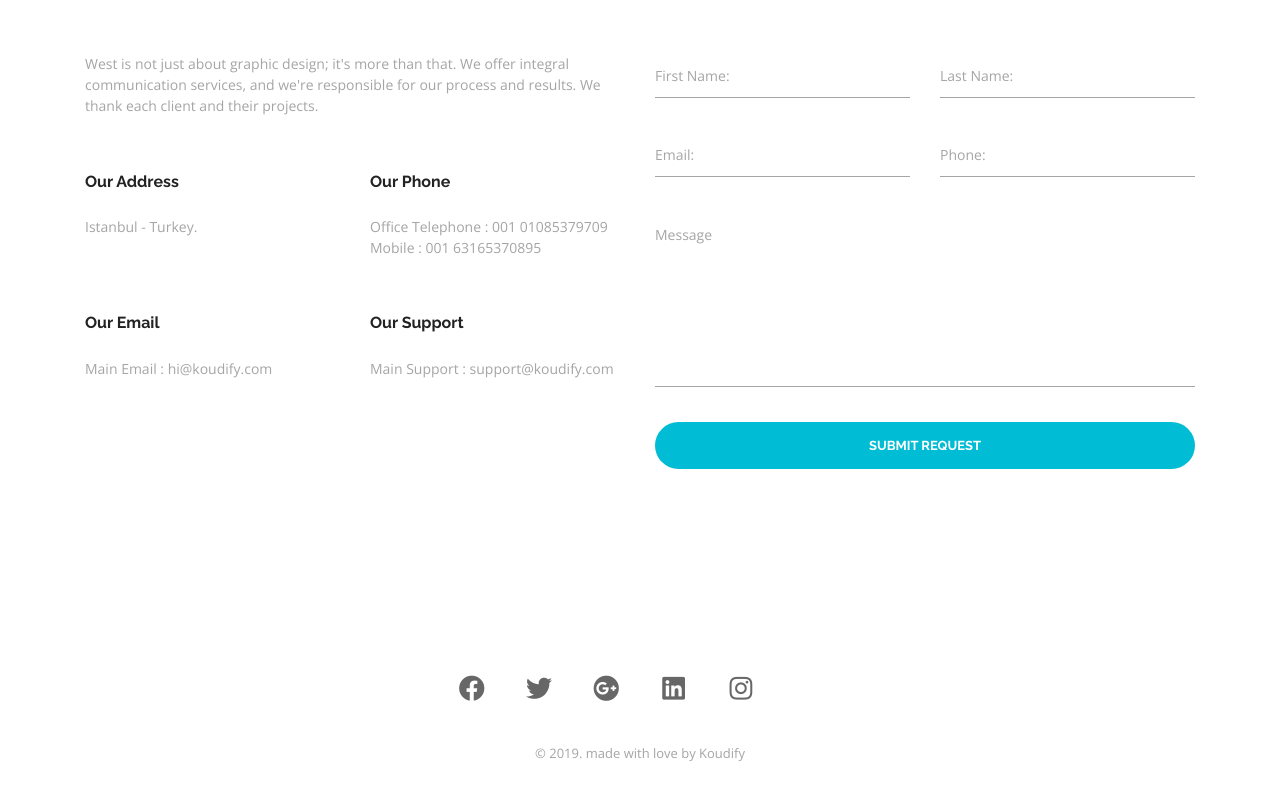
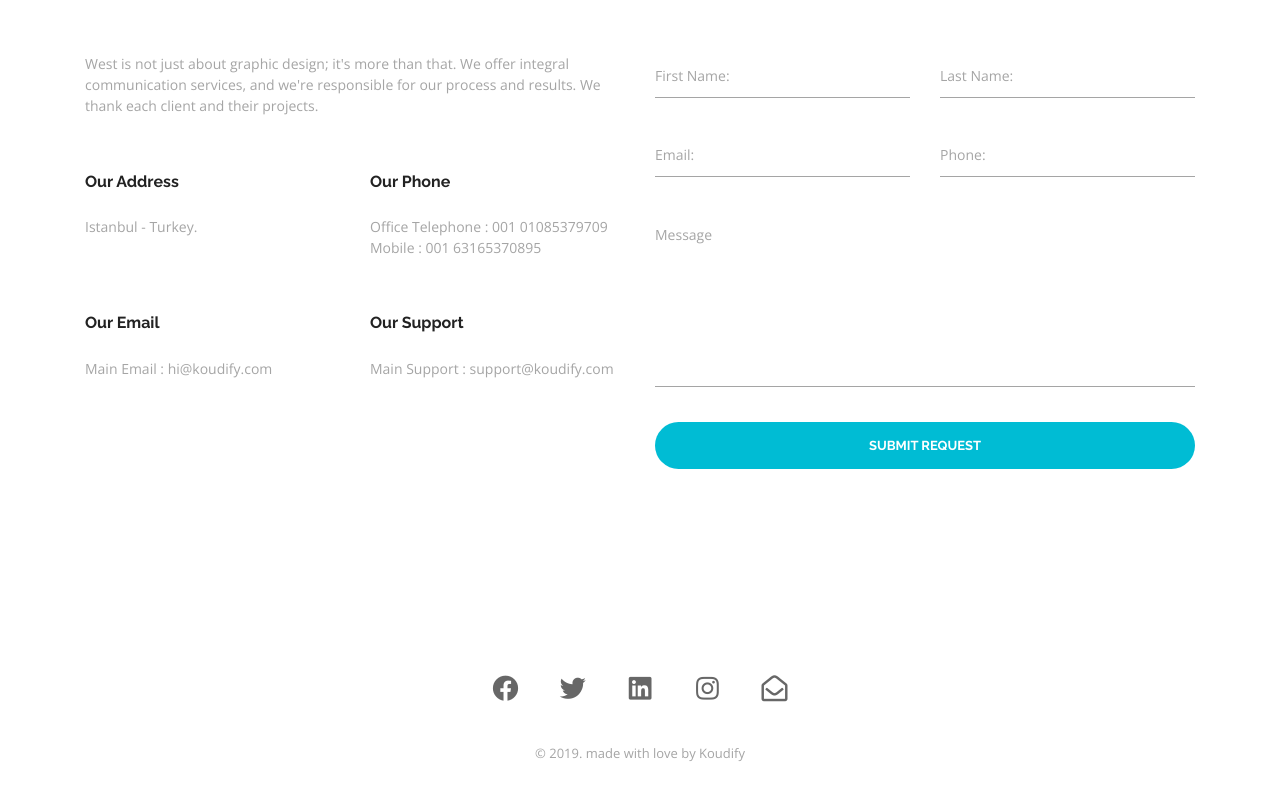
Before and after one commit to AbdullahKaroum/Koudify, a plain HTML site: page index.html in a window 1280 px wide. Shown: the part 8179-8979 px from the top of the page. Drawn offline with nearby package versions, Linux system fonts and the light colour scheme; some packages are replaced by stand-ins of ours; animation ran at ten frames a second.

Commit message:
last icon and links added

```diff
--- a/index.html
+++ b/index.html
@@ -133,9 +133,9 @@
             </nav>
 
             <ul class="social-icons-simple white top50 w-100">
-               <li><a href="javascript:void(0)"><i class="fab fa-facebook"></i> </a> </li>
-               <li><a href="javascript:void(0)"><i class="fab fa-instagram"></i> </a> </li>
-               <li><a href="javascript:void(0)"><i class="fab fa-twitter"></i> </a> </li>
+               <li><a href="https://www.facebook.com/koudify" target="_blank"><i class="fab fa-facebook"></i> </a> </li>
+               <li><a href="https://www.instagram.com/koudify" target="_blank"><i class="fab fa-instagram"></i> </a> </li>
+               <li><a href="https://www.twitter.com/koudify" target="_blank"><i class="fab fa-twitter"></i> </a> </li>
             </ul>
 
             <p class="whitecolor">&copy; 2019 Koudify. Made With Love @Simit Sarayi. ;)</p>
@@ -981,12 +981,11 @@
             <div class="col-md-12 col-sm-12 text-center">
                <ul class="social-icons bottom25 wow fadeInUp" data-wow-delay="300ms"
                   style="visibility: hidden; animation-delay: 300ms; animation-name: none;">
-                  <li><a href="javascript:void(0)"><i class="fab fa-facebook"></i> </a> </li>
-                  <li><a href="javascript:void(0)"><i class="fab fa-twitter"></i> </a> </li>
-                  <li><a href="javascript:void(0)"><i class="fab fa-google-plus"></i> </a> </li>
-                  <li><a href="javascript:void(0)"><i class="fab fa-linkedin"></i> </a> </li>
-                  <li><a href="javascript:void(0)"><i class="fab fa-instagram"></i> </a> </li>
-                  <li><a href="javascript:void(0)"><i class="fab fa-envelope-o"></i> </a> </li>
+                  <li><a href="https://www.facebook.com/koudify" target="_blank"><i class="fab fa-facebook"></i> </a> </li>
+                  <li><a href="https://www.twitter.com/koudify" target="_blank"><i class="fab fa-twitter"></i> </a> </li>
+                  <li><a href="https://www.linkedin.com/company/koudify" target="_blank"><i class="fab fa-linkedin"></i> </a> </li>
+                  <li><a href="https://www.instagram.com/koudify" target="_blank"><i class="fab fa-instagram"></i> </a> </li>
+                  <li><a href="mailto:hi@koudify.com" target="_blank"><i class="far fa-envelope-open"></i> </a> </li>
                </ul>
                <p class="copyrights wow fadeInUp" data-wow-delay="400ms"
                   style="visibility: hidden; animation-delay: 400ms; animation-name: none;"> © 2019. made with
```
